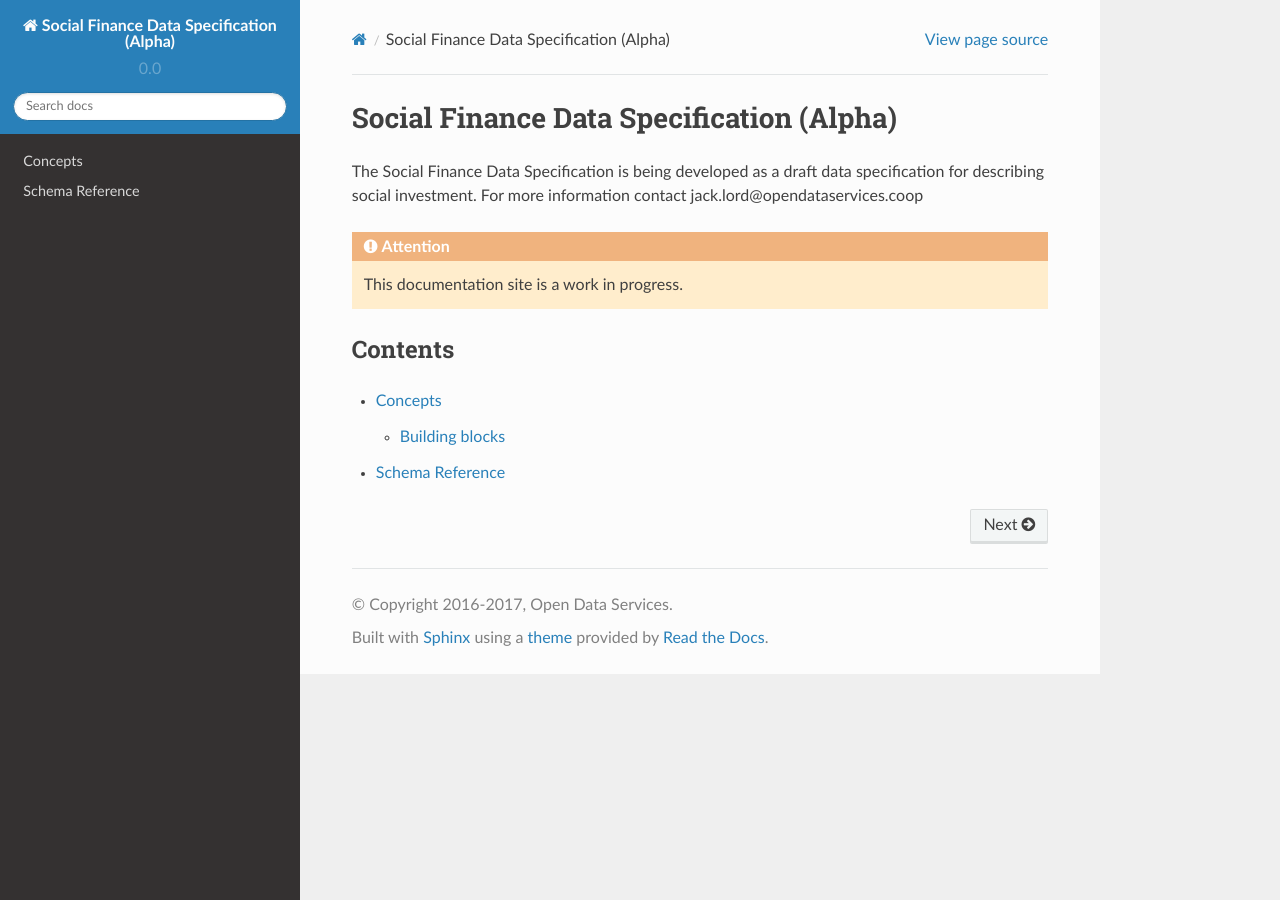
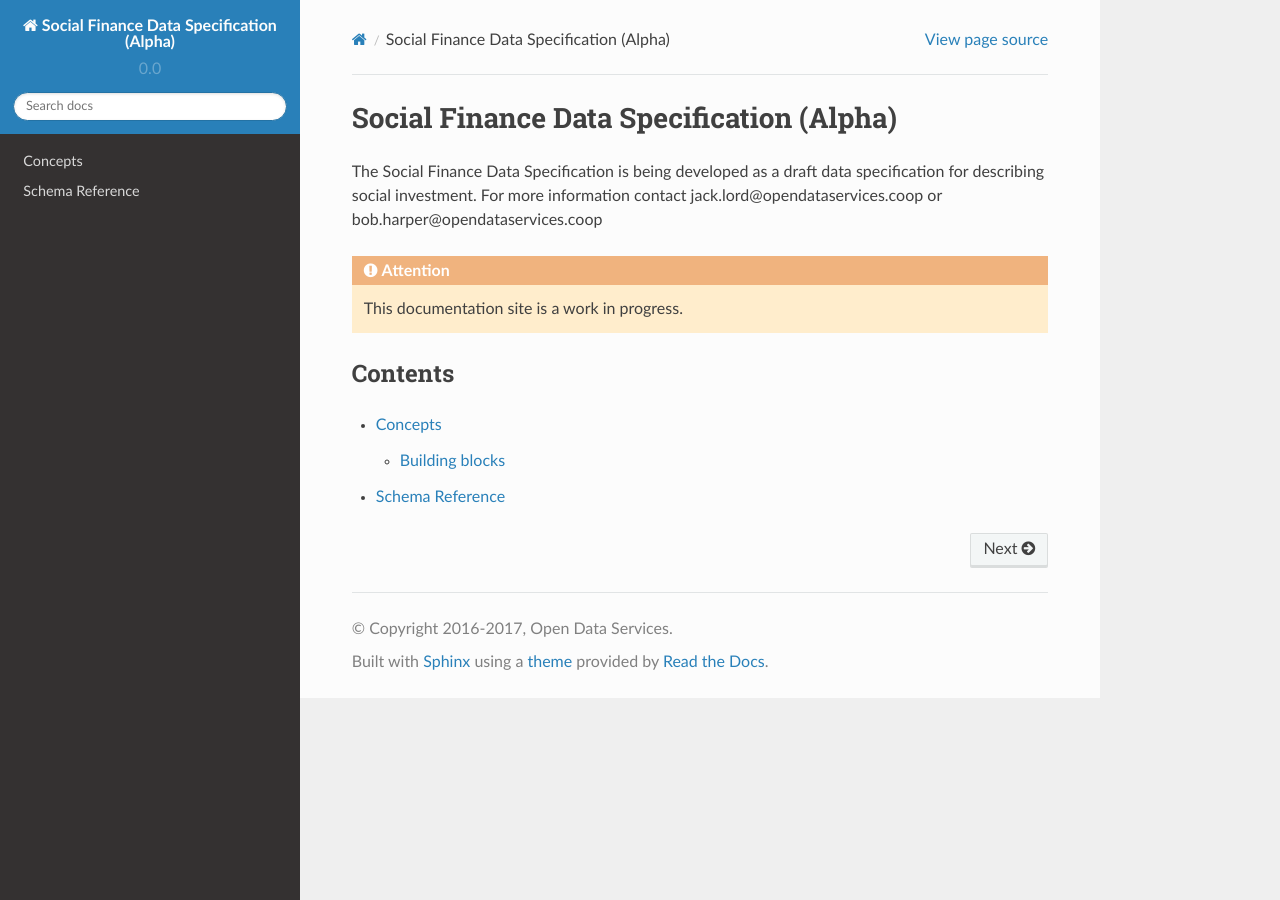
Before and after one commit to SocialEconomyDataLab/spec, a Sphinx documentation site: the page built from docs/index.md, in a window 1280 px wide. Built offline with Sphinx 7.4.7 and the Read the Docs theme 2.0.0, drawn with Linux system fonts in a browser that asks for light colours.

````diff
--- a/docs/index.md
+++ b/docs/index.md
@@ -1,7 +1,7 @@
 Social Finance Data Specification (Alpha)
 ==============================
 
-The Social Finance Data Specification is being developed as a draft data specification for describing social investment. For more information contact jack.lord@opendataservices.coop
+The Social Finance Data Specification is being developed as a draft data specification for describing social investment. For more information contact jack.lord@opendataservices.coop or bob.harper@opendataservices.coop
 
 ```eval_rst
 .. attention::
````
